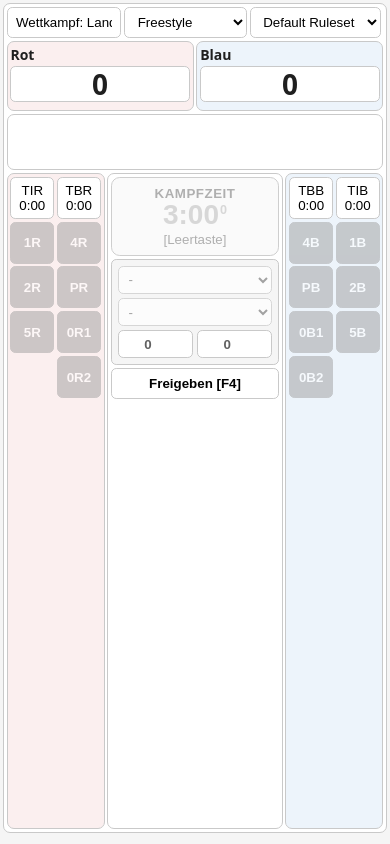
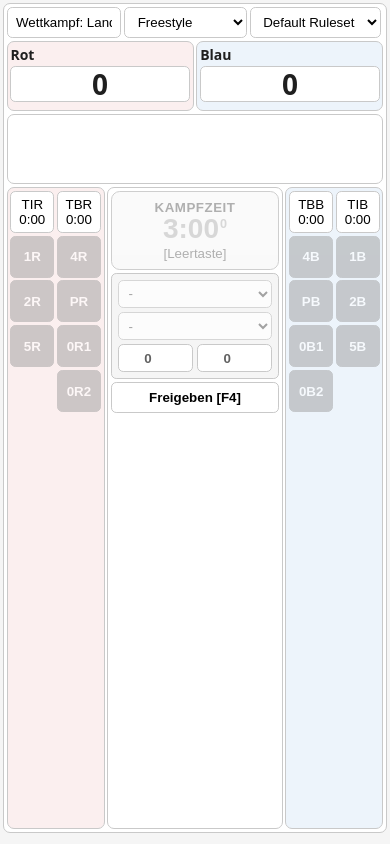
Before and after one commit to 8biz/champ, a website: page protocol/protocol.html in a window 390 px wide. Drawn offline with Linux system fonts and the light colour scheme.

Commit message:
Optimize mobile display by adjusting width and height properties for layout stability

```diff
--- a/protocol/protocol.html
+++ b/protocol/protocol.html
@@ -23,9 +23,8 @@
     html,
     body {
       margin: 0;
-      min-width: 20rem;
-      min-height: 20rem;
-      height: 100%;
+      width: 100%;
+      max-width: 100%;
       font-family: system-ui, -apple-system, Segoe UI, Roboto, sans-serif;
       color: var(--text);
       background: var(--neutral-1);
@@ -40,6 +39,7 @@
     }
 
     .app {
+      min-width: 0;
       height: calc(100vh - 1rem);
       min-height: 19rem;
       border: 0.0625rem solid var(--border);
@@ -331,6 +331,9 @@
 
     .timeline-wrapper {
       position: relative;
+      width: 100%;
+      min-width: 0;
+      max-width: 100%;
     }
 
     .timeline {
@@ -338,13 +341,19 @@
       border-radius: 0.5rem;
       padding: 0.2rem;
       display: flex;
+      flex-wrap: nowrap;      /* keep entries on one line */
       gap: 0.2rem;
-      overflow-x: auto;
+      overflow-x: auto;       /* horizontal scrollbar when needed */
+      overflow-y: hidden;     /* hide vertical scrollbar */
+      scrollbar-gutter: stable; /* reserve space for scrollbar to prevent layout shift */
       align-items: flex-start;
-      height: 4rem;
-    }
-
-    .entry {
+      width: 100%;
+      min-width: 0;
+      max-width: 100%;
+      height: 5rem;
+    }
+
+  .entry {
       min-width: 3rem;
       display: grid;
       gap: 0.15rem;
```
